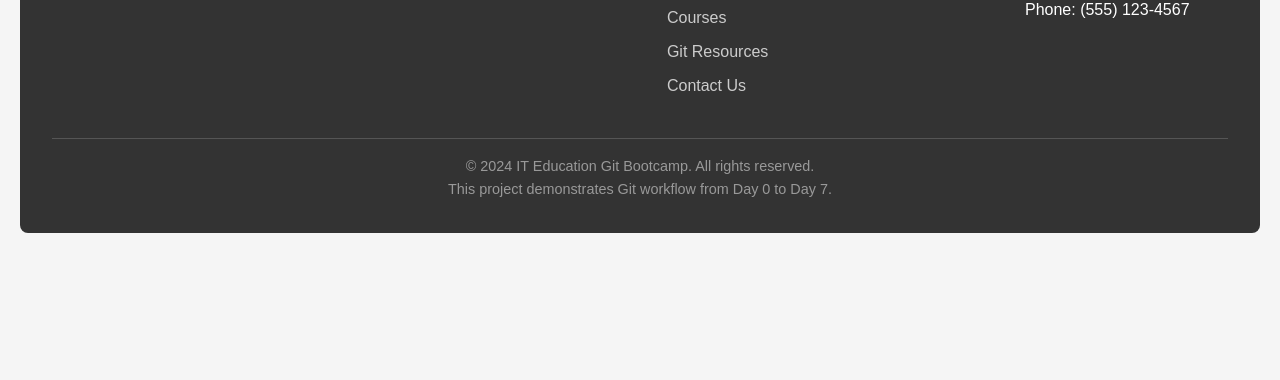
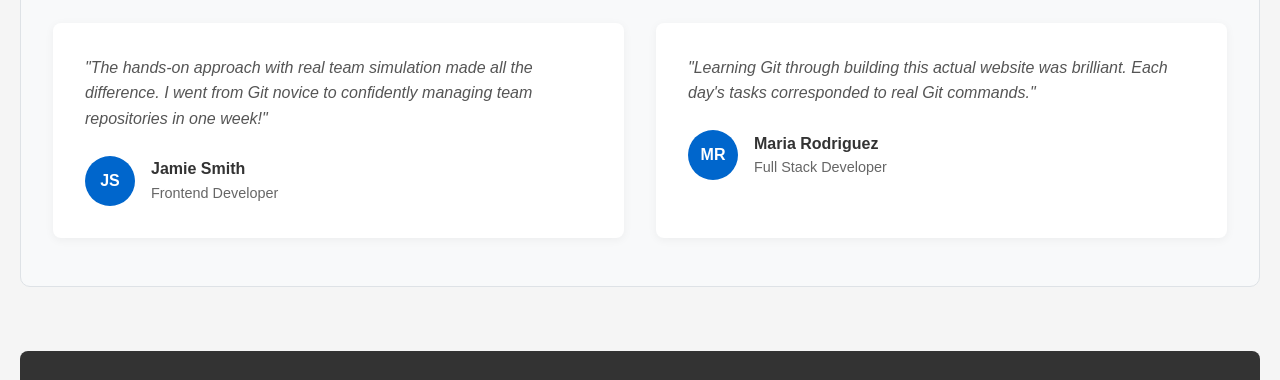
Before and after one commit to sayyedminaz7860-hub/it-education-site, a plain HTML site: page index.html in a window 1280 px wide. Shown: the part 1487-1867 px from the top of the page. Before the commit the page ends 1740 px from the top, so only its background shows below. Drawn offline with Linux system fonts and the light colour scheme.

Commit message:
Add testimonials cards for student feedback

```diff
--- a/index.html
+++ b/index.html
@@ -333,6 +333,46 @@
         </div>
     </section>
 
+    <!-- TESTIMONIALS SECTION - Day 3 (Tom) -->
+    <section class="testimonials">
+        <h2 style="text-align: center; color: #0066cc; margin-bottom: 1rem;">
+            Student Testimonials
+        </h2>
+        <p style="text-align: center; color: #666; margin-bottom: 2rem;">
+            Hear from developers who transformed their workflow
+        </p>
+
+        <div class="testimonial-grid">
+            <div class="testimonial-card">
+                <p class="testimonial-text">
+                    "The hands-on approach with real team simulation made all the difference.
+                    I went from Git novice to confidently managing team repositories in one week!"
+                </p>
+                <div class="testimonial-author">
+                    <div class="author-avatar">JS</div>
+                    <div>
+                        <h4>Jamie Smith</h4>
+                        <p style="color: #666; font-size: 0.9rem;">Frontend Developer</p>
+                    </div>
+                </div>
+            </div>
+
+            <div class="testimonial-card">
+                <p class="testimonial-text">
+                    "Learning Git through building this actual website was brilliant.
+                    Each day's tasks corresponded to real Git commands."
+                </p>
+                <div class="testimonial-author">
+                    <div class="author-avatar">MR</div>
+                    <div>
+                        <h4>Maria Rodriguez</h4>
+                        <p style="color: #666; font-size: 0.9rem;">Full Stack Developer</p>
+                    </div>
+                </div>
+            </div>
+        </div>
+    </section>
+
 
     <!-- FOOTER - Day 1 (Sanya)
          Git Command: git commit -m "Update footer text" -->
```
